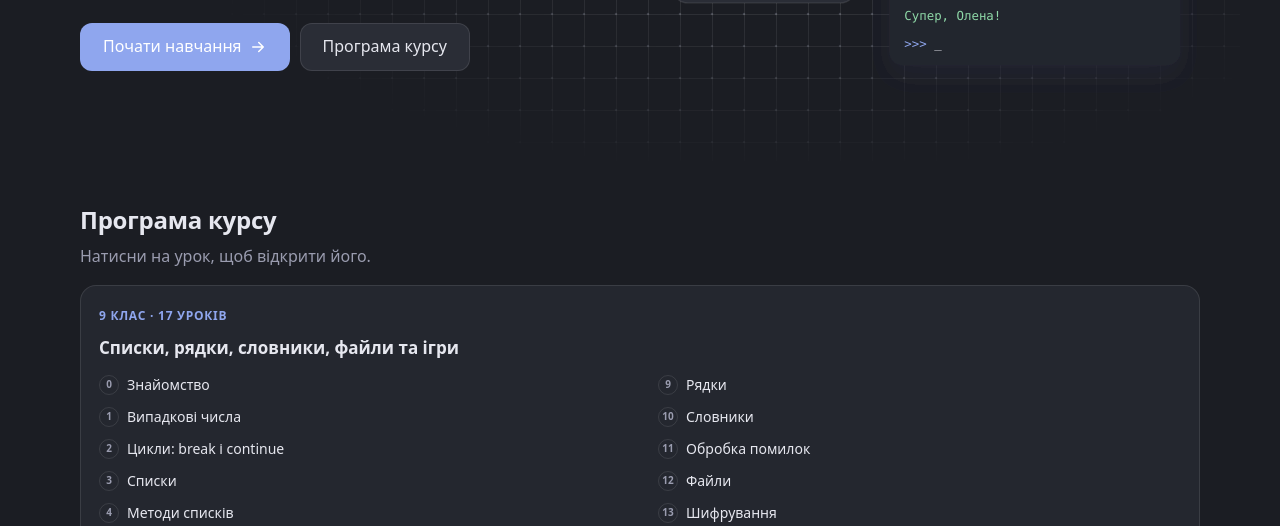
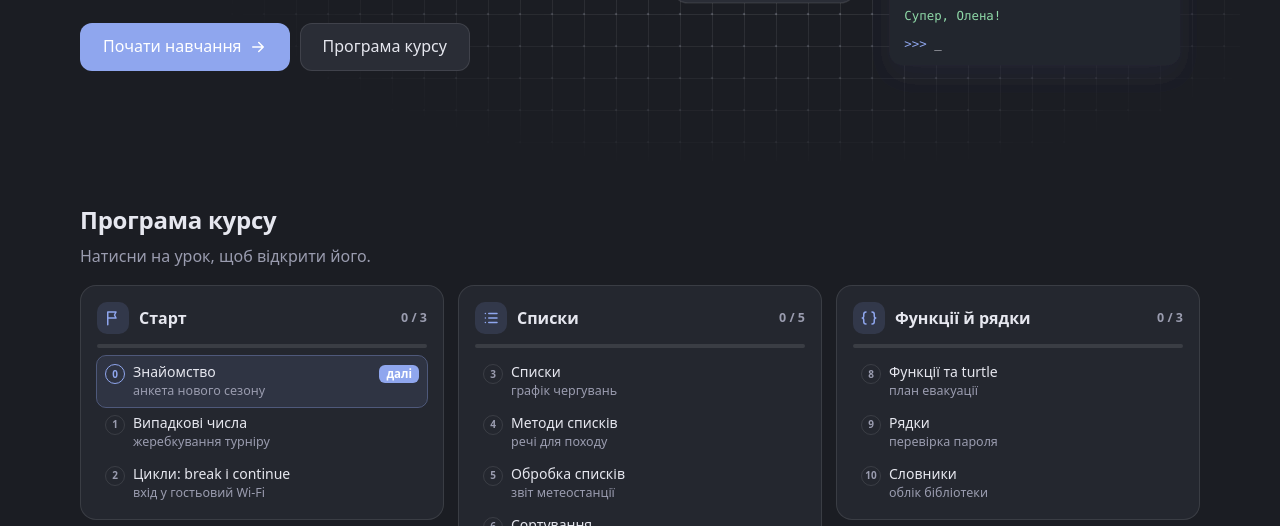
Before and after one commit to whyuxavier/learn-python-9, a plain HTML site: page index.html in a window 1280 px wide. Shown: the part 426-952 px from the top of the page. Drawn offline with Linux system fonts and the light colour scheme; a web font is replaced by a local one.

Commit message:
Програма курсу етапами: прогрес етапу, «що створиш» для кожного уроку, позначка наступного
Co-Authored-By: Claude Opus 5.5 <noreply@anthropic.com>
Claude-Session: https://claude.ai/code/session_01JgZfFGUBR5MJ7sTNEHUkLV

```diff
--- a/lessons.js
+++ b/lessons.js
@@ -2,6 +2,8 @@
 /* Налаштування курсу */
 const COURSE={g:9,key:'lpy9:',url:'https://whyuxavier.github.io/learn-python-9/',other:{g:8,url:'../learn-python/'},
  title:'Списки, рядки, словники, файли та ігри',zero:true,ver:2,
+ stages:[['Старт','start',0,2],['Списки','list',3,7],['Функції й рядки','fn',8,10],['Помилки й файли','file',11,12],['Вікна й тести','win',13,15],['Гра','game',16,16]],
+ mk:["анкета нового сезону", "жеребкування турніру", "вхід у гостьовий Wi-Fi", "графік чергувань", "речі для походу", "звіт метеостанції", "рейтинг забігу", "бюро знахідок", "план евакуації", "перевірка пароля", "облік бібліотеки", "каса ярмарку", "журнал гуртка", "шифратор для квесту", "калькулятор закону Ома", "тести модуля від ШІ", "власна гра"],
  sheet:'https://script.google.com/macros/s/AKfycbzGpSWGe5ju18HXUu8xExUrhCz15mY51WmkelIoa0lO23vZy59V2nKOjIUODyT3N8ns/exec'};
 
 /* Схеми інтерфейсу курсу для уроку 0 (кольори — з теми сайту) */
--- a/script.js
+++ b/script.js
@@ -1424,12 +1424,27 @@ function renderHome(){
  $('#startTx').textContent=started?'Продовжити: урок '+numIn(cur):'Почати навчання';
  const p=Math.round(done.length/N*100);
  $('#hpr').hidden=!done.length;$('#hprTx').textContent=(store.get('name','')?store.get('name','').split(' ')[0]+', пройдено ':'Пройдено ')+done.length+' з '+N+' уроків';$('#hprBar').style.width=p+'%';
- $('#mods').innerHTML=[0].map(()=>{
-  const ls=LESSONS.map((l,i)=>[l,i]);
-  return '<div class="card mds"><span class="mn">'+COURSE.g+' клас · '+ls.length+' уроків</span><h4>'+esc(COURSE.title)+'</h4>'+
-   '<div class="mll" style="--rows:'+Math.ceil(ls.length/2)+'">'+ls.map(([l,i])=>'<button class="ml'+(done.includes(i)?' d':'')+'" data-i="'+i+'"><b>'+(done.includes(i)?CHECK:numIn(i))+'</b><span>'+esc(l.s||l.t)+'</span></button>').join('')+'</div></div>';
+ /* програма курсу: етапи з прогресом; у кожного уроку — що учень створить */
+ const nx=LESSONS.findIndex((l,i)=>!done.includes(i));
+ const st=COURSE.stages||[[COURSE.title,'start',0,N-1]];
+ $('#mods').innerHTML=st.map(([t,ic,a,z])=>{
+  const ids=[];for(let i=a;i<=Math.min(z,N-1);i++)ids.push(i);
+  const dn=ids.filter(i=>done.includes(i)).length;
+  return '<div class="card stg'+(dn===ids.length?' full':'')+'"><div class="sth"><span class="sti">'+(STI[ic]||STI.start)+'</span><b>'+esc(t)+'</b><small>'+dn+' / '+ids.length+'</small></div>'+
+   '<div class="stb"><i style="width:'+Math.round(dn/ids.length*100)+'%"></i></div>'+
+   ids.map(i=>'<button class="ml'+(done.includes(i)?' d':'')+(i===nx?' nx':'')+'" data-i="'+i+'"><b>'+(done.includes(i)?CHECK:numIn(i))+'</b><span>'+esc(LESSONS[i].s||LESSONS[i].t)+(COURSE.mk&&COURSE.mk[i]?'<small>'+esc(COURSE.mk[i])+'</small>':'')+'</span>'+(i===nx?'<em>далі</em>':'')+'</button>').join('')+'</div>';
  }).join('');
 }
+const STI={
+ start:'<svg viewBox="0 0 24 24"><path d="M5 21V4M5 4h11l-2 4 2 4H5"/></svg>',
+ data:'<svg viewBox="0 0 24 24"><rect x="4" y="4" width="16" height="16" rx="3"/><path d="M8 9h8M8 13h5"/></svg>',
+ loop:'<svg viewBox="0 0 24 24"><path d="M17 3l3 3-3 3"/><path d="M4 11V9a3 3 0 0 1 3-3h13M7 21l-3-3 3-3"/><path d="M20 13v2a3 3 0 0 1-3 3H4"/></svg>',
+ win:'<svg viewBox="0 0 24 24"><rect x="3" y="4" width="18" height="16" rx="2"/><path d="M3 9h18M7 6.5h.01M10 6.5h.01"/></svg>',
+ game:'<svg viewBox="0 0 24 24"><rect x="2" y="7" width="20" height="11" rx="5"/><path d="M7 11v3M5.5 12.5h3M15.5 12h.01M18 13.5h.01"/></svg>',
+ list:'<svg viewBox="0 0 24 24"><path d="M9 6h11M9 12h11M9 18h11M4.5 6h.01M4.5 12h.01M4.5 18h.01"/></svg>',
+ fn:'<svg viewBox="0 0 24 24"><path d="M8 4c-2 0-3 1-3 3v2c0 1.5-1 3-2 3 1 0 2 1.5 2 3v2c0 2 1 3 3 3M16 4c2 0 3 1 3 3v2c0 1.5 1 3 2 3-1 0-2 1.5-2 3v2c0 2-1 3-3 3"/></svg>',
+ file:'<svg viewBox="0 0 24 24"><path d="M14 3H7a2 2 0 0 0-2 2v14a2 2 0 0 0 2 2h10a2 2 0 0 0 2-2V8z"/><path d="M14 3v5h5M9 13h6M9 17h4"/></svg>'
+};
 /* окреме посилання на кожен урок: …/#urok-1; старі адреси #8-urok-N і #9-urok-N теж працюють */
 const LH=i=>'#urok-'+numIn(i);
 const hashLesson=()=>{const m=/^#(?:(8|9)-)?urok-(\d+)$/.exec(location.hash);if(!m)return -1;const n=+m[2];
--- a/style.css
+++ b/style.css
@@ -432,3 +432,23 @@ details.more ul{margin:2px 0 6px;padding-left:20px}details.more li{margin:5px 0}
 .kl{font-size:14px;font-weight:600;color:var(--ac);border:1px solid var(--ac);border-radius:8px;padding:1px 7px;vertical-align:middle;margin-left:4px}
 .svs{margin:4px 0 2px;font-size:15px}.svs b{font-size:20px;color:var(--ok)}
 body.sv .lh{display:none}
+
+/* ---------- програма курсу: етапи ---------- */
+#mods{grid-template-columns:repeat(auto-fill,minmax(270px,1fr));gap:14px;align-items:start}
+.stg{padding:16px 16px 10px}
+.sth{display:flex;align-items:center;gap:10px}
+.sth b{font-size:16px;flex:1}
+.sth small{font-size:12.5px;color:var(--mu);font-weight:600}
+.sti{width:32px;height:32px;border-radius:10px;display:grid;place-items:center;background:color-mix(in srgb,var(--ac) 14%,transparent);color:var(--ac);flex:none}
+.sti svg{width:18px;height:18px;fill:none;stroke:currentColor;stroke-width:2;stroke-linecap:round;stroke-linejoin:round}
+.stg.full .sti{background:color-mix(in srgb,var(--ok) 16%,transparent);color:var(--ok)}
+.stb{height:4px;border-radius:4px;background:var(--bd);margin:10px 0 8px;overflow:hidden}
+.stb i{display:block;height:100%;background:linear-gradient(90deg,var(--ac),var(--ok));border-radius:4px}
+.stg .ml{margin:0;align-items:flex-start;padding:7px 8px}
+.stg .ml b{margin-top:1px}
+.stg .ml span{display:flex;flex-direction:column;flex:1;min-width:0}
+.stg .ml small{font-size:12.5px;color:var(--mu);margin-top:1px}
+.stg .ml.nx{background:color-mix(in srgb,var(--ac) 10%,transparent);outline:1px solid color-mix(in srgb,var(--ac) 40%,transparent)}
+.stg .ml.nx b{border-color:var(--ac);color:var(--ac)}
+.stg .ml em{font-style:normal;font-size:11.5px;font-weight:600;color:#fff;background:var(--ac);border-radius:6px;padding:1px 7px;margin-top:2px;flex:none}
+.stg .ml.d span{color:var(--mu)}
--- a/sw.js
+++ b/sw.js
@@ -2,7 +2,7 @@
    Сторінка курсу: спершу мережа (щоб після оновлення на GitHub учні одразу
    отримали нову версію), без мережі — збережена копія.
    Pyodide і шрифти: з кешу (їхні адреси містять версію й не змінюються). */
-const VERSION = '2026-11-17-submit';
+const VERSION = '2026-11-17-stages';
 // курси 8 і 9 класу на одному домені — у кожного свій кеш сторінки
 const SCOPE_ID = new URL(self.registration.scope).pathname.replace(/\W+/g, '');
 const SHELL = 'lp-shell-' + SCOPE_ID + '-' + VERSION;   // сторінка, маніфест, іконки
```
